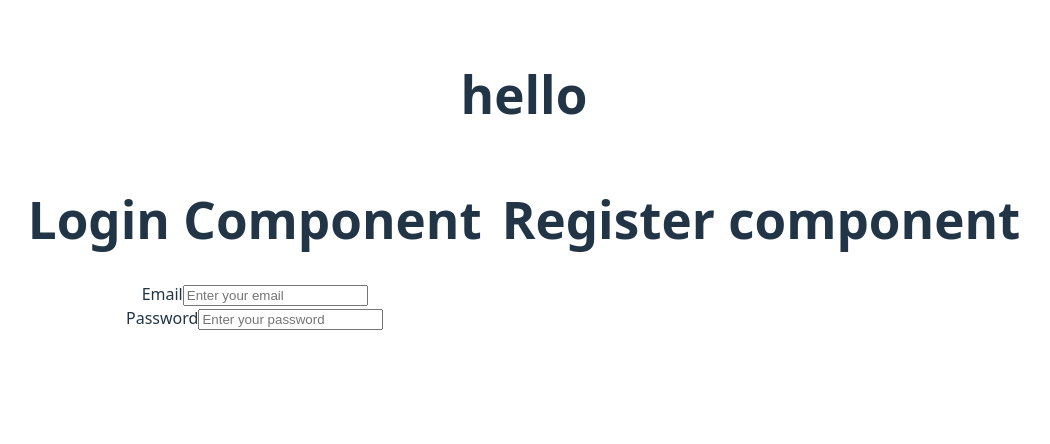
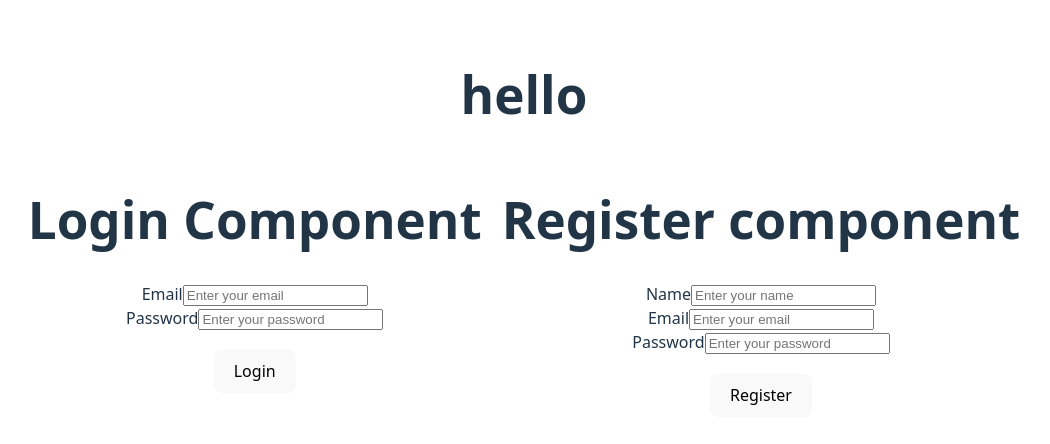
Before and after one commit to lauraanderson-projects/ReactApp, a React (Vite) app in the folder vite-project/: page / in a window 1280 px wide. Shown: the top 444 px of the page, without its empty margins (116-1166 px from the left). Built offline with nearby package versions, Linux system fonts and the light colour scheme.

Commit message:
register common form completed

```diff
--- a/vite-project/src/components/common-form/index.jsx
+++ b/vite-project/src/components/common-form/index.jsx
@@ -8,7 +8,18 @@ const formTypes = {
   TEXTAREA: "textarea",
 };
 
-function CommonForm({ formControls = [], formData, setFormData }) {
+function CommonForm({
+  formControls = [],
+  formData,
+  setFormData,
+  buttonText,
+  onHandleSubmit,
+}) {
+  // This component is a reusable form component that takes in props for form controls, form data, setFormData function, and button text.
+  // It renders a form with the specified controls, allowing for dynamic form generation based on the provided formControls array.
+  // The formControls array contains objects that define the properties of each form element, such as label, name, id, placeholder, and componentType.
+  // The formData prop holds the current values of the form fields, and the setFormData function is used to update the form data state.
+  // The buttonText prop allows for customization of the submit button text.
   function renderFormElement(getCurrentElement) {
     let content = null;
     switch (getCurrentElement?.componentType) {
@@ -18,6 +29,7 @@ function CommonForm({ formControls = [], formData, setFormData }) {
             label={getCurrentElement.label}
             name={getCurrentElement.name}
             id={getCurrentElement.id}
+            type={getCurrentElement.type}
             placeholder={getCurrentElement.placeholder}
             value={formData[getCurrentElement.name] || ""}
             onChange={(event) =>
@@ -36,6 +48,7 @@ function CommonForm({ formControls = [], formData, setFormData }) {
             label={getCurrentElement.label}
             name={getCurrentElement.name}
             id={getCurrentElement.id}
+            type={getCurrentElement.type}
             placeholder={getCurrentElement.placeholder}
             value={formData[getCurrentElement.name] || ""}
             onChange={(event) =>
@@ -52,12 +65,15 @@ function CommonForm({ formControls = [], formData, setFormData }) {
   }
 
   return (
-    <form>
+    <form onSubmit={onHandleSubmit}>
       {formControls?.length
         ? formControls.map((singleFormElementItem) =>
             renderFormElement(singleFormElementItem)
           )
         : null}
+      <div style={{ marginTop: "20px" }}>
+        <button type="submit">{buttonText || "Submit"}</button>
+      </div>
     </form>
   );
 }
--- a/vite-project/src/components/login/index.jsx
+++ b/vite-project/src/components/login/index.jsx
@@ -2,11 +2,24 @@ import { useState } from "react";
 import { loginFormElements } from "../../config";
 import CommonForm from "../common-form";
 
+const initialFormData = {
+  email: "",
+  password: "",
+};
+
 function LoginComponent() {
-  const [loginFormData, setLoginFormData] = useState({
-    email: "",
-    password: "",
-  });
+  const [loginFormData, setLoginFormData] = useState(initialFormData);
+
+  function onHandleSubmit(event) {
+    event.preventDefault();
+    console.log("Login Form Data: ", loginFormData);
+
+    //API logic goes here
+    // Here you can handle the form submission, e.g., send the data to an API for authentication
+    // For now, we'll just log the data to the console
+
+    setLoginFormData(initialFormData);
+  }
 
   return (
     <div>
@@ -15,6 +28,8 @@ function LoginComponent() {
         formData={loginFormData}
         setFormData={setLoginFormData}
         formControls={loginFormElements}
+        buttonText={"Login"}
+        onHandleSubmit={onHandleSubmit}
       />
     </div>
   );
--- a/vite-project/src/components/register/index.jsx
+++ b/vite-project/src/components/register/index.jsx
@@ -1,7 +1,37 @@
+import { useState } from "react";
+import { registerFormElements } from "../../config";
+import CommonForm from "../common-form";
+
+const initialRegisterFormData = {
+  name: "",
+  email: "",
+  password: "",
+};
+
 function RegisterComponent() {
+  const [registerFormData, setRegisterFormData] = useState(
+    initialRegisterFormData
+  );
+
+  function handleRegisterOnSubmit(event) {
+    event.preventDefault();
+
+    // Here you can handle the form submission, e.g., send the data to an API for registration
+    // For now, we'll just log the data to the console
+    //API logic goes here
+    console.log("Register Form Data: ", registerFormData);
+    setRegisterFormData(initialRegisterFormData);
+  }
   return (
     <div>
       <h1>Register component</h1>
+      <CommonForm
+        formControls={registerFormElements}
+        formData={registerFormData}
+        setFormData={setRegisterFormData}
+        buttonText={"Register"}
+        onHandleSubmit={handleRegisterOnSubmit}
+      />
     </div>
   );
 }
--- a/vite-project/src/config/index.js
+++ b/vite-project/src/config/index.js
@@ -16,3 +16,30 @@ export const loginFormElements = [
     type: "password",
   },
 ];
+
+export const registerFormElements = [
+  {
+    label: "Name",
+    name: "name",
+    id: "email",
+    placeholder: "Enter your name",
+    componentType: "input",
+    type: "text",
+  },
+  {
+    label: "Email",
+    name: "email",
+    id: "email",
+    placeholder: "Enter your email",
+    componentType: "input",
+    type: "email",
+  },
+  {
+    label: "Password",
+    name: "password",
+    id: "password",
+    placeholder: "Enter your password",
+    componentType: "input",
+    type: "password",
+  },
+];
```
